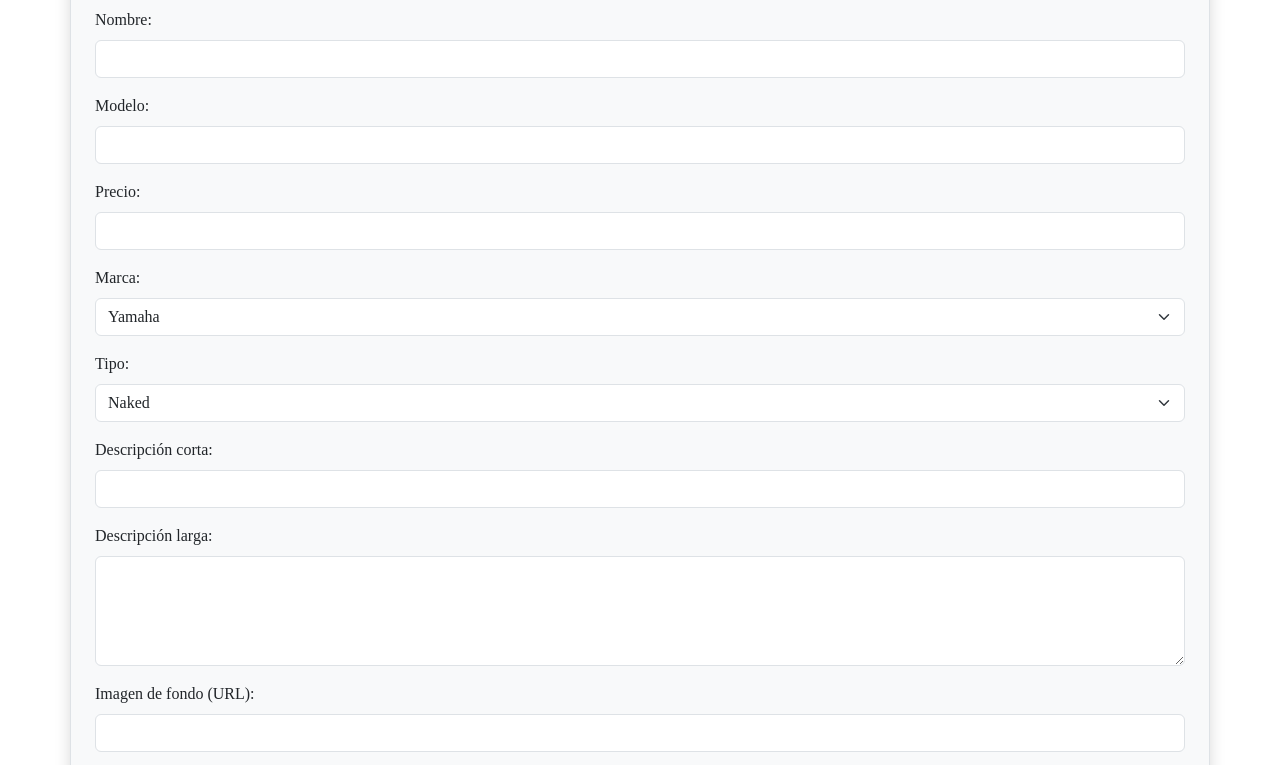
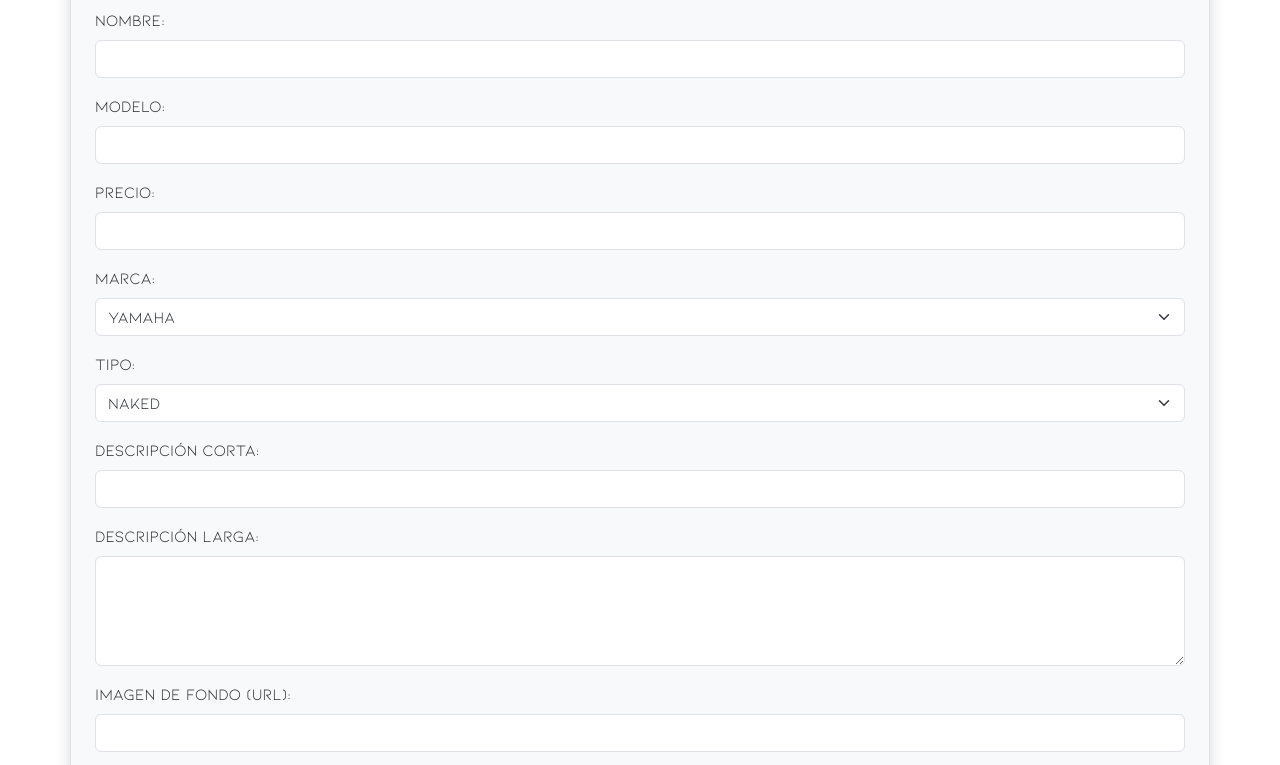
Before and after one commit to CTX401ctx/ctxx, a plain HTML site: page agregar_productos.html in a window 1280 px wide. Shown: the part 451-1216 px from the top of the page. Drawn offline with nearby package versions, Linux system fonts and the light colour scheme; the site is published under a folder, as on GitHub Pages, so addresses that start at the root find nothing.

Commit message:
Update agregar_productos.html

```diff
--- a/agregar_productos.html
+++ b/agregar_productos.html
@@ -30,11 +30,11 @@
     }
         @font-face {
   font-family: 'MiFuente';
-  src: url('/tipografias/berbel-serif.ttf') format('truetype');
+  src: url('tipografias/berbel-serif.ttf') format('truetype');
 }
         @font-face {
   font-family: 'si';
-  src: url('/tipografias/Kiona-Regular.ttf') format('truetype');
+  src: url('tipografias/Kiona-Regular.ttf') format('truetype');
 }
 
 a {
@@ -206,7 +206,7 @@ h2{
   <button type="submit" class="btn btn-primary">Guardar producto</button>
 </form>
 
-  <script type="module" src="/javas/agregar_moto.js"></script>
+  <script type="module" src="javas/agregar_moto.js"></script>
   </script>
 
   <script src="javas/cerrar sesion.js"></script>
```
